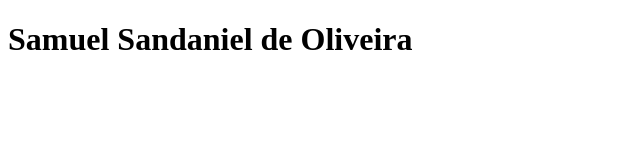
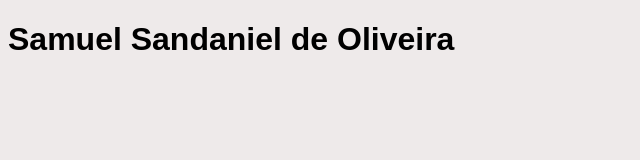
Before and after one commit to SamuelSandanielOliveira/Aula1, a plain HTML site: page index.html in a window 1280 px wide. Shown: the whole page, without its empty margins (0-640 px from the left). Drawn offline with Linux system fonts and the light colour scheme.

Commit message:
Add files via upload

```diff
--- a/index.html
+++ b/index.html
@@ -3,7 +3,12 @@
 <head>
     <meta charset="UTF-8">
     <meta name="viewport" content="width=device-width, initial-scale=1.0">
+    <link rel="apple-touch-icon" sizes="180x180" href="/apple-touch-icon.png">
+    <link rel="icon" type="image/png" sizes="32x32" href="/favicon-32x32.png">
+    <link rel="icon" type="image/png" sizes="16x16" href="/favicon-16x16.png">
+    <link rel="manifest" href="/site.webmanifest">
     <title>Document</title>
+    <link rel="stylesheet" href="style.css">
 </head>
 <body>
     <head></head>
--- /dev/null
+++ b/style.css
@@ -0,0 +1,5 @@
+body{
+    background-color: rgb(238, 234, 234);
+    color: rgb(0, 0, 0);
+    font-family: sans-serif;
+}
```
Also changed, not shown: about.txt (added), android-chrome-192x192.png (added), android-chrome-512x512.png (added), apple-touch-icon.png (added), favicon-16x16.png (added), favicon-32x32.png (added), favicon.ico (added), site.webmanifest (added).
